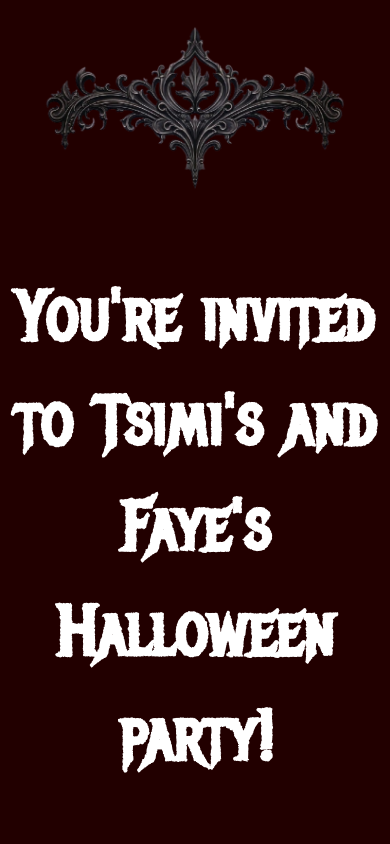
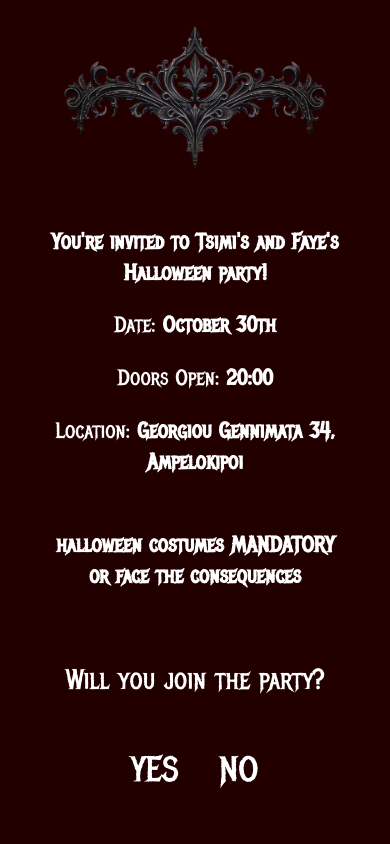
Before and after one commit to tsimitsou/Halloween-Party-, a plain HTML site: page index.html in a window 390 px wide. Shown: the top 844 px of the page. Drawn offline with Linux system fonts and the light colour scheme.

Commit message:
Add files via upload

```diff
--- a/style.css
+++ b/style.css
@@ -624,3 +624,53 @@
         0 12px
     );
 }
+.halloween-yes .drink-message {
+    font-size: 28px;
+    color: #e6caca;
+    margin-top: 25px;
+}
+/* MOBILE VERSION - MAIN INVITATION */
+
+@media (max-width: 600px) {
+
+    .details-box h1 {
+        font-size: 38px;
+    }
+
+    .details-box h2 {
+        font-size: 28px;
+    }
+
+    .details-box p {
+        font-size: 22px;
+        line-height: 1.4;
+    }
+
+    .rsvp-text {
+        font-size: 35px;
+    }
+
+    .gothic-frame-top,
+    .gothic-frame-bottom {
+        max-width: 75%;
+        height: auto;
+    }
+
+    .details-box {
+        margin-top: 20px;
+        padding: 10px;
+    }
+
+}
+/* MOBILE - RSVP QUESTION */
+
+@media (max-width: 600px) {
+    .details-sub {
+        font-size: 28px;
+        line-height: 1.2;
+        margin-top: 25px;
+        margin-bottom: 20px;
+        padding: 0 10px;
+        text-align: center;
+    }
+}
```
Also changed, not shown: yes.html (+6 -8 lines).
